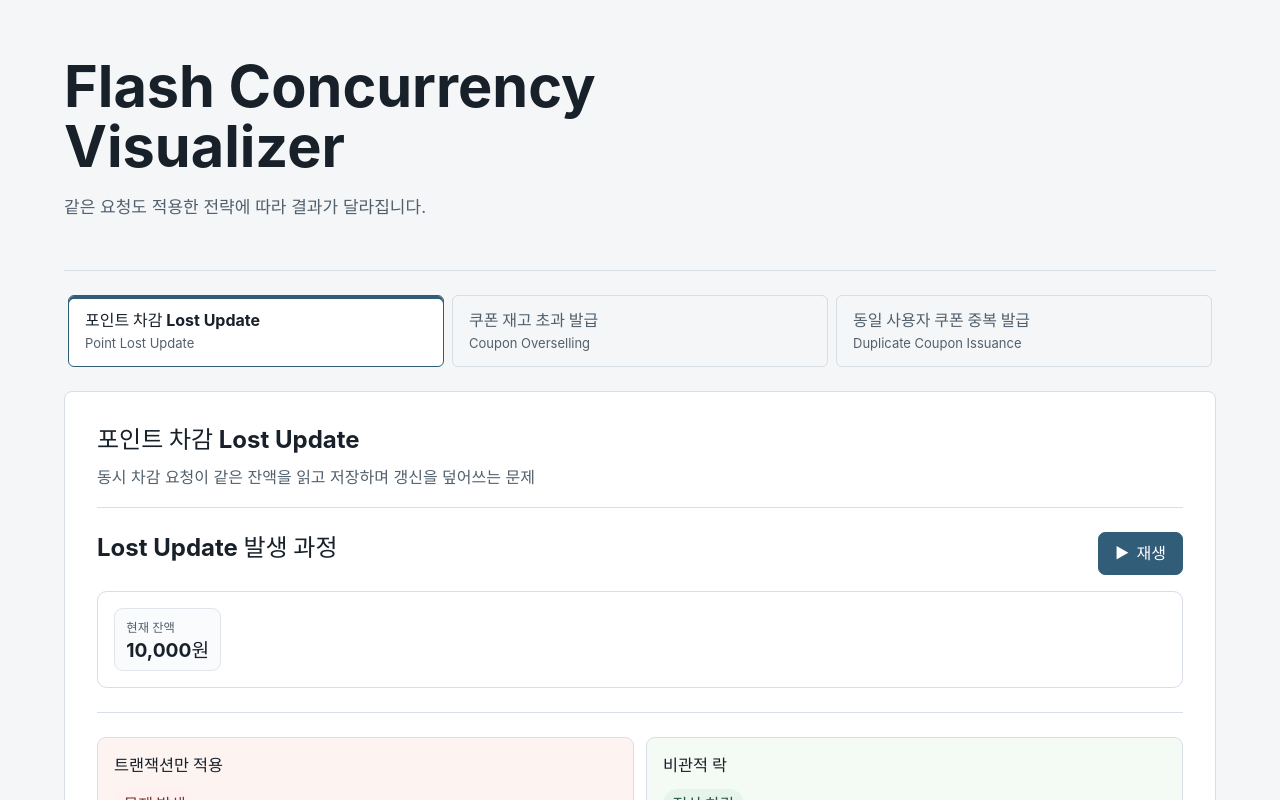
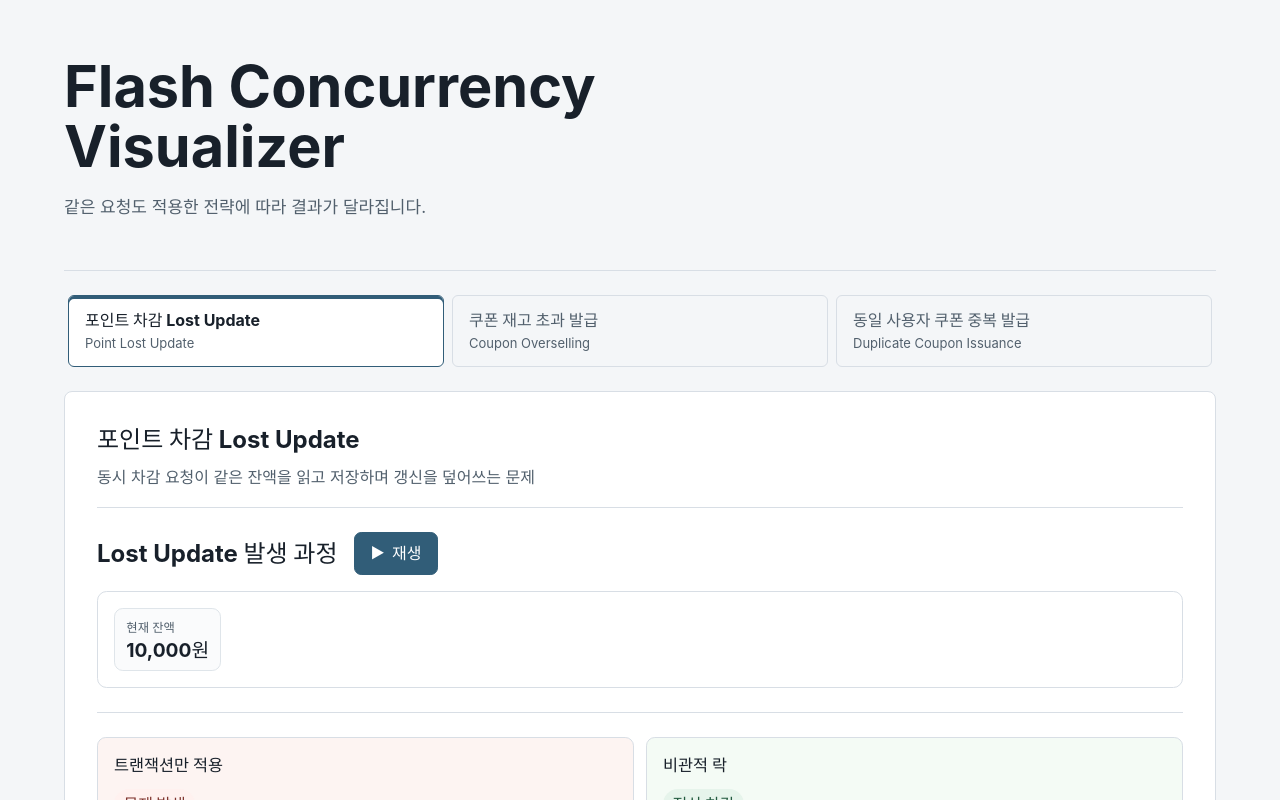
Before and after one commit to roarjang/flash-concurrency-visualizer, a React (Vite) app: page / in a window 1280 px wide. Shown: the top 800 px of the page. Built offline with nearby package versions, Linux system fonts and the light colour scheme.

Commit message:
refactor: integrate playback action into lost update header

```diff
--- a/src/components/point/PointPlayback.tsx
+++ b/src/components/point/PointPlayback.tsx
@@ -255,9 +255,7 @@ export const PointPlayback = () => {
     >
       <header className="point-playback__header">
         <div className="point-playback__header-row">
-          <div>
-            <h3 id="playback-heading">Lost Update 발생 과정</h3>
-          </div>
+          <h3 id="playback-heading">Lost Update 발생 과정</h3>
 
           <button
             className="point-playback__button"
--- a/src/index.css
+++ b/src/index.css
@@ -287,8 +287,9 @@ main {
 .point-playback__header-row {
   display: flex;
   gap: 1rem;
-  align-items: flex-start;
-  justify-content: space-between;
+  align-items: center;
+  justify-content: flex-start;
+  flex-wrap: wrap;
 }
 
 .point-playback__note {
@@ -960,6 +961,7 @@ main {
   }
 
   .point-playback__button {
+    margin-left: 0;
     width: 100%;
   }
 
```
